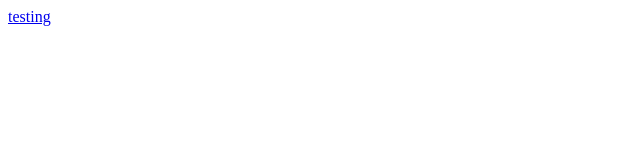
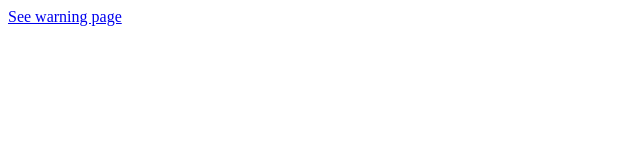
Before and after one commit to marcelstanley/marcelstanley.github.io, a plain HTML site: page index.html in a window 1280 px wide. Shown: the full height of the page, 0-640 px from the left. Drawn offline with Linux system fonts and the light colour scheme.

Commit message:
Update index.html

```diff
--- a/index.html
+++ b/index.html
@@ -1 +1 @@
-<a href='https://ring-0.io/warn'>testing</a>
+<a href='https://ring-0.io/warn'>See warning page</a>
```
